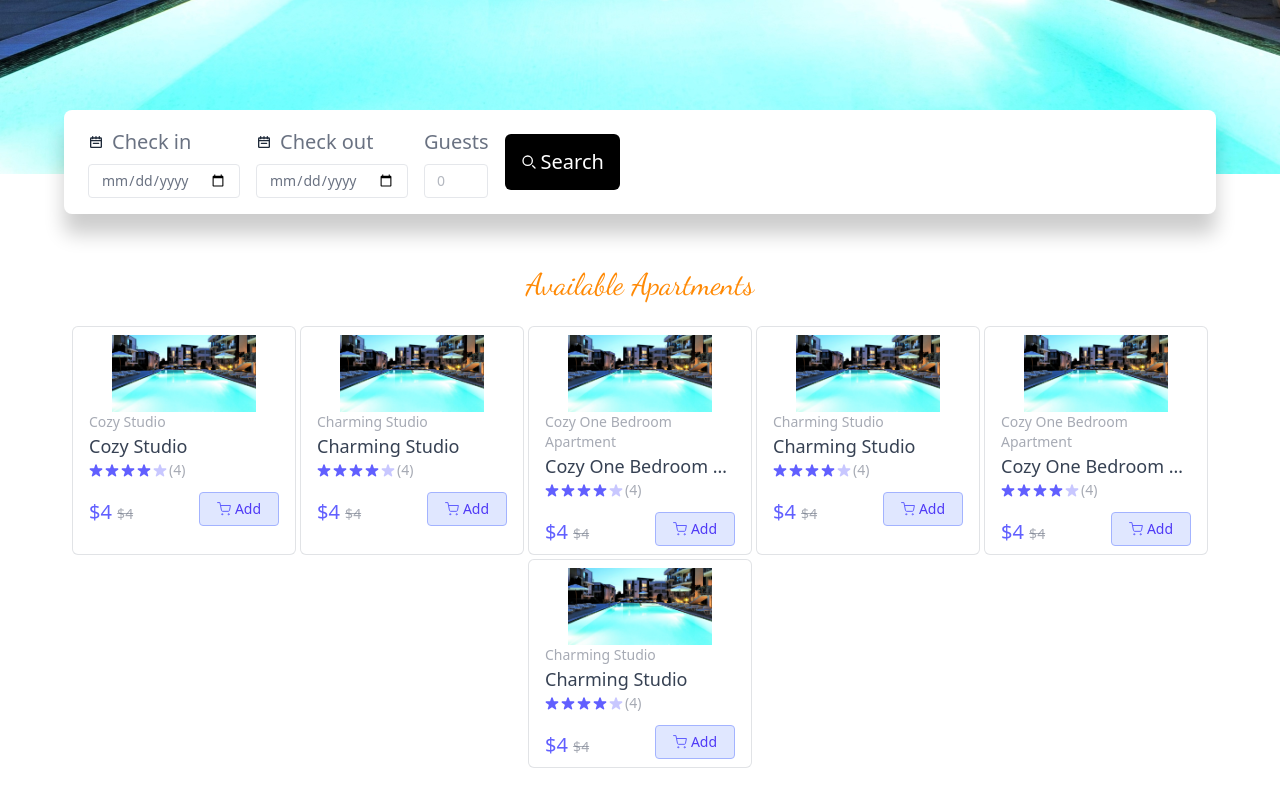
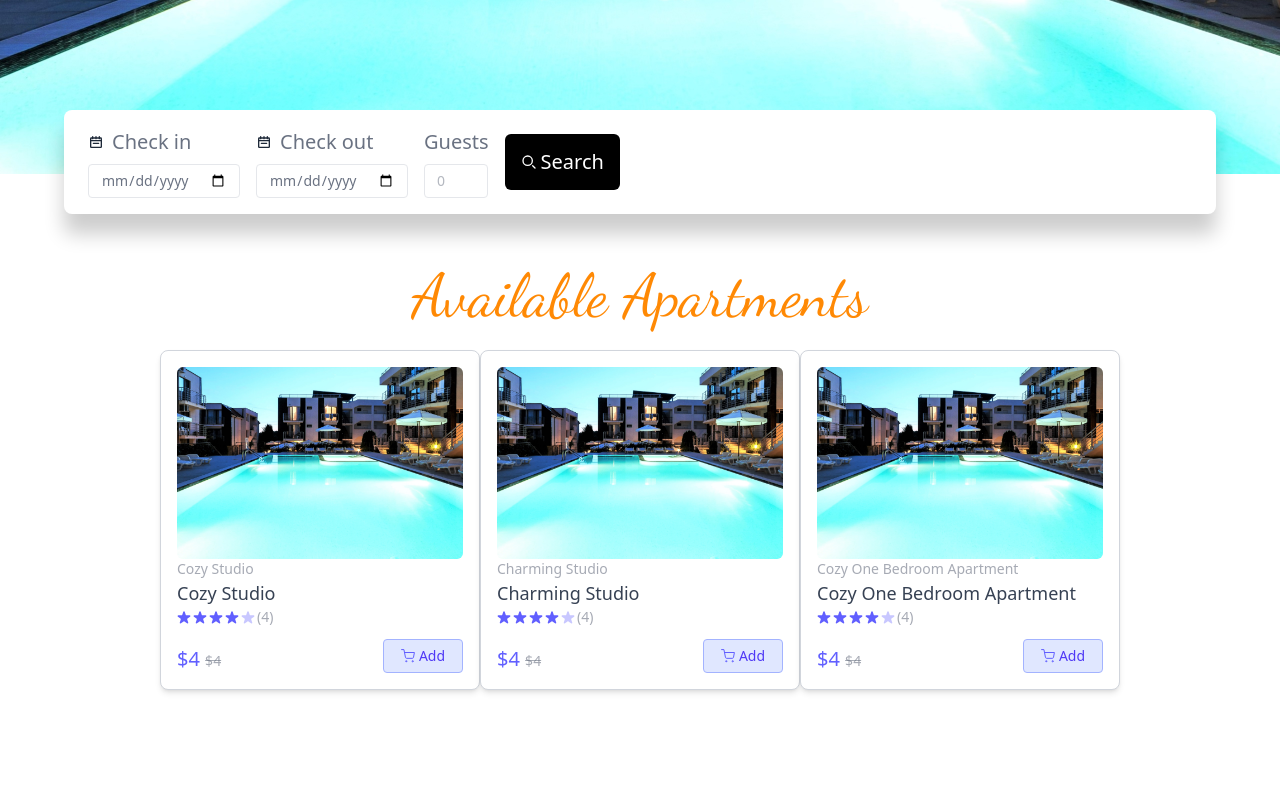
Before and after one commit to GalinaBaleva/NewLineVillage, a React (Vite) app in the folder client/: page / in a window 1280 px wide. Shown: the part 502-1302 px from the top of the page. After the commit the page ends 1224 px from the top, so only its background shows below. Built offline with nearby package versions, Linux system fonts and the light colour scheme.

Commit message:
Changed the styles for Items on the Home page for better visualization on the mobile version.

```diff
--- a/client/src/components/Item.tsx
+++ b/client/src/components/Item.tsx
@@ -13,9 +13,9 @@ const Item = (props: Apartment) => {
     const [count, setCount] = useState(0);
     return (
 
-        <div className="border border-gray-500/20 rounded-md md:px-4 px-3 py-2 bg-white min-w-56 max-w-56 w-full">
-            <div className="group cursor-pointer flex items-center justify-center px-2">
-                <img className="group-hover:scale-105 transition max-w-26 md:max-w-36" src={props.image} alt={props.name} />
+        <div className="border border-gray-300 rounded-lg bg-white p-4 shadow-md w-full max-w-[320px]">
+            <div className="flex items-center justify-center">
+                <img className="w-full h-48 object-cover rounded-md" src={props.image} alt={props.name} />
             </div>
             <div className="text-gray-500/60 text-sm">
                 <p>{props.name}</p>
--- a/client/src/components/Units.tsx
+++ b/client/src/components/Units.tsx
@@ -40,38 +40,38 @@ const typeApartments: Apartments = {
         typeOfBed: ['single bed', 'sofa'],
         rating: 4
     },
-    charmingOneBedroom: {
-        image: './public/IMG_0417s-1mbs-light-scaled.jpg',
-        name: "Charming Studio",
-        guests: 4,
-        numberOfBeds: 2,
-        typeOfBed: ['single bed', 'sofa'],
-        rating: 4
-    },
-    cozyTwoBedroom: {
-        image: './public/IMG_0417s-1mbs-light-scaled.jpg',
-        name: "Cozy One Bedroom Apartment",
-        guests: 5,
-        numberOfBeds: 3,
-        typeOfBed: ['single bed', 'double bed', 'sofa'],
-        rating: 4
-    },
-    charmingTowBedroom: {
-        image: './public/IMG_0417s-1mbs-light-scaled.jpg',
-        name: "Charming Studio",
-        guests: 6,
-        numberOfBeds: 3,
-        typeOfBed: ['single bed', 'double bed', 'sofa'],
-        rating: 4
-    },
+    // charmingOneBedroom: {
+    //     image: './public/IMG_0417s-1mbs-light-scaled.jpg',
+    //     name: "Charming Studio",
+    //     guests: 4,
+    //     numberOfBeds: 2,
+    //     typeOfBed: ['single bed', 'sofa'],
+    //     rating: 4
+    // },
+    // cozyTwoBedroom: {
+    //     image: './public/IMG_0417s-1mbs-light-scaled.jpg',
+    //     name: "Cozy One Bedroom Apartment",
+    //     guests: 5,
+    //     numberOfBeds: 3,
+    //     typeOfBed: ['single bed', 'double bed', 'sofa'],
+    //     rating: 4
+    // },
+    // charmingTowBedroom: {
+    //     image: './public/IMG_0417s-1mbs-light-scaled.jpg',
+    //     name: "Charming Studio",
+    //     guests: 6,
+    //     numberOfBeds: 3,
+    //     typeOfBed: ['single bed', 'double bed', 'sofa'],
+    //     rating: 4
+    // },
 }
 
 const Units = () => {
 
     return (
-        <section className="w-full py-8 px-10 flex flex-col gap-6">
-            <h2 className="text-center text-3xl text-orange-400 font-dancing font-[Dancing_Script]">Available Apartments</h2>
-            <div className="flex justify-center gap-1 flex-wrap">
+        <section className="w-full py-8 px-10 md:px-40 flex flex-col gap-6 m-auto">
+            <h2 className="text-center text-3xl md:text-6xl text-orange-400 font-dancing font-[Dancing_Script]">Available Apartments</h2>
+            <div className="grid grid-cols-1 sm:grid-cols-2 md:grid-cols-3 gap-0 justify-items-center">
                 {Object.values(typeApartments).map((apartment: Apartment) => <Item key={apartment.name} {...apartment} />)}
             </div>
 
```
